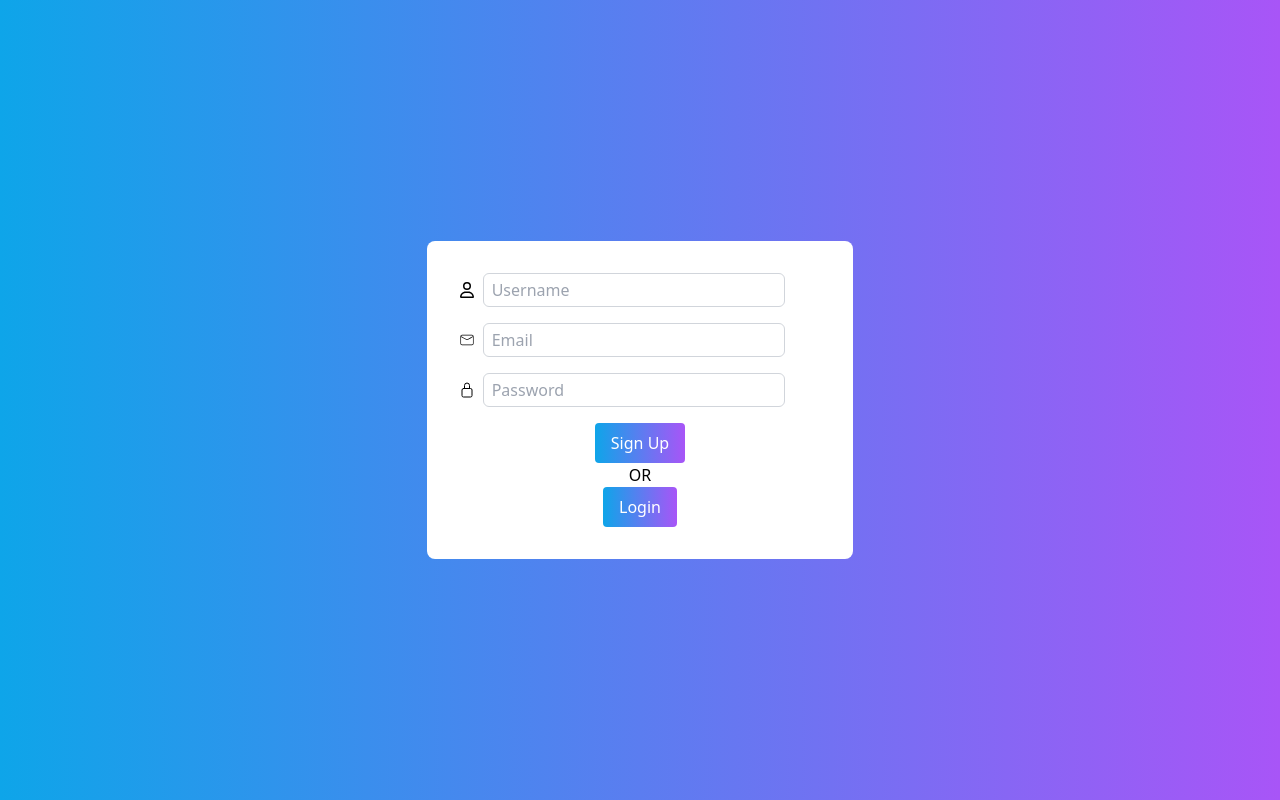
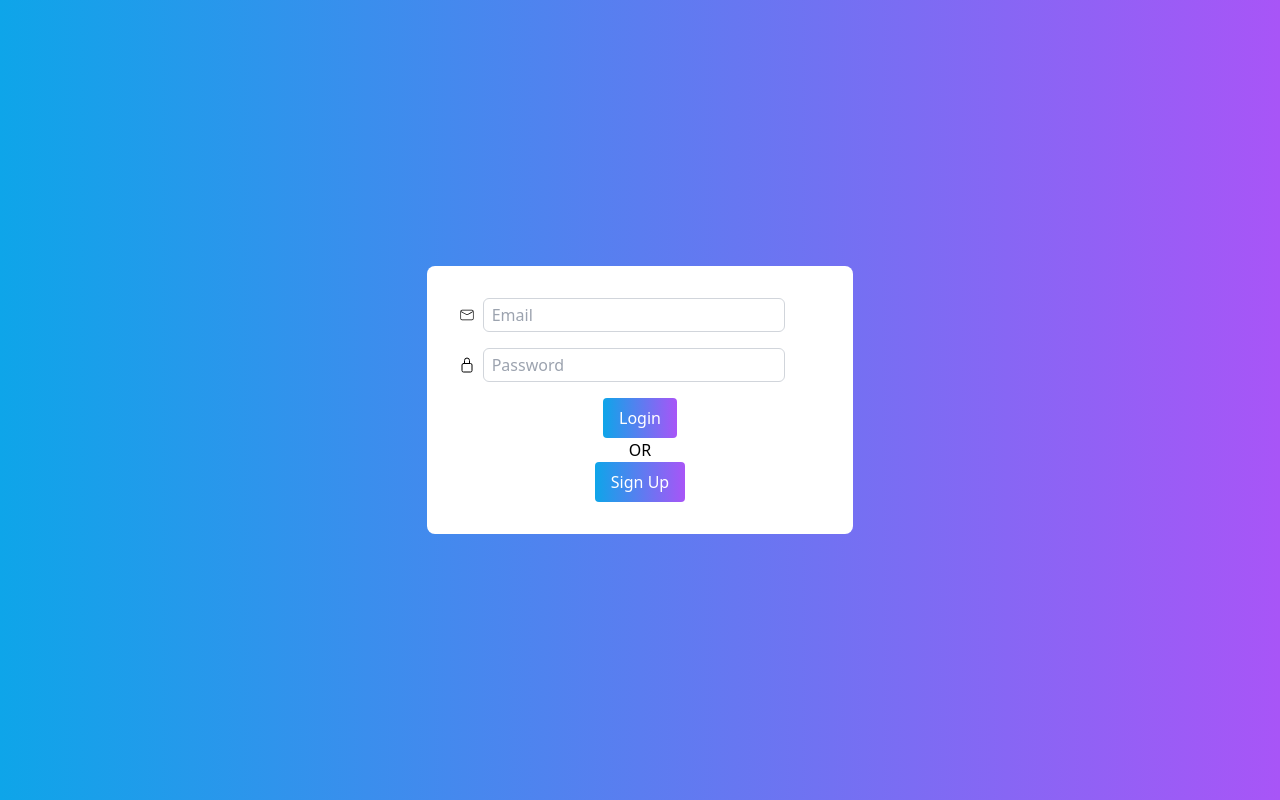
Before and after one commit to Talha-Ali150/e-store, a React (Create React App) app in the folder frontend/: page / in a window 1280 px wide. Built offline with nearby package versions, Linux system fonts and the light colour scheme.

Commit message:
login frontend connected

```diff
--- a/frontend/package.json
+++ b/frontend/package.json
@@ -6,6 +6,8 @@
     "@testing-library/jest-dom": "^5.17.0",
     "@testing-library/react": "^13.4.0",
     "@testing-library/user-event": "^13.5.0",
+    "antd": "^5.15.2",
+    "axios": "^1.6.7",
     "react": "^18.2.0",
     "react-dom": "^18.2.0",
     "react-icons": "^5.0.1",
--- a/frontend/src/App.js
+++ b/frontend/src/App.js
@@ -5,8 +5,8 @@ import SignupForm from "./components/SignupForm";
 const App = () => {
   return (
     <>
-      {/* <LoginForm /> */}
-      <SignupForm />
+      <LoginForm />
+      {/* <SignupForm /> */}
     </>
   );
 };
--- /dev/null
+++ b/frontend/src/components/Loader.jsx
@@ -0,0 +1,4 @@
+import React from "react";
+import { Spin } from "antd";
+const Loader = () => <Spin />;
+export default Loader;
--- a/frontend/src/components/LoginForm.jsx
+++ b/frontend/src/components/LoginForm.jsx
@@ -1,15 +1,51 @@
 import React, { useState } from "react";
+import axios from "axios";
 import { CiMail } from "react-icons/ci";
 import { IoLockClosedOutline } from "react-icons/io5";
+import Loader from "./Loader";
 
 const LoginForm = () => {
   const [email, setEmail] = useState("");
   const [password, setPassword] = useState("");
+  const [formErrors, setFormErrors] = useState({});
+  const [error, setError] = useState("");
+  const [loading, setLoading] = useState(false);
 
-  const submitLoginForm = (e) => {
+  const validateForm = () => {
+    const errors = {};
+    if (!email) {
+      errors.email = "Please enter email";
+    }
+    if (!password) {
+      errors.password = "Please enter password";
+    }
+    setFormErrors(errors);
+    return Object.keys(errors).length === 0;
+  };
+
+  const submitLoginForm = async (e) => {
     e.preventDefault();
-    console.log(email + ", " + password);
+    if (!validateForm()) {
+      return;
+    }
+    setLoading(true);
+    try {
+      const response = await axios.post("http://localhost:5000/login", {
+        email,
+        password,
+      });
+      console.log(response.data);
+      setError("");
+      setEmail("");
+      setPassword("");
+    } catch (error) {
+      console.error("An error occurred:", error.message);
+      setError(error.response.data);
+    } finally {
+      setLoading(false);
+    }
   };
+
   return (
     <div class=" bg-gradient-to-r from-sky-500 to-purple-500 flex items-center justify-center h-screen w-screen">
       <form className="bg-white w-1/3 flex flex-col items-center p-8 rounded-lg">
@@ -22,6 +58,7 @@ const LoginForm = () => {
             className="w-5/6 ml-2 border border-gray-300 rounded-md px-2 py-1 focus:outline-none focus:border-indigo-500"
           />
         </span>
+        <span className="text-red-500">{formErrors.email}</span>
         <span className="flex flex-row items-center mb-4 w-full">
           <IoLockClosedOutline />
           <input
@@ -32,6 +69,11 @@ const LoginForm = () => {
             className="w-5/6 ml-2 border border-gray-300 rounded-md px-2 py-1 focus:outline-none focus:border-indigo-500"
           />
         </span>
+        <span className="text-red-500">{formErrors.password}</span>
+        <span className="text-red-500">{error && error.message}</span>
+        {loading ? (
+          <Loader />
+        ) : (
           <button
             onClick={submitLoginForm}
             type="submit"
@@ -39,6 +81,8 @@ const LoginForm = () => {
           >
             Login
           </button>
+        )}
+
         <p>OR</p>
         <button
           onClick={(e) => {
```
Also changed, not shown: frontend/src/components/index.js (deleted), 2 other files (tests, documents, lock files or other folders). Lines whose indentation alone changed are shown as unchanged.
